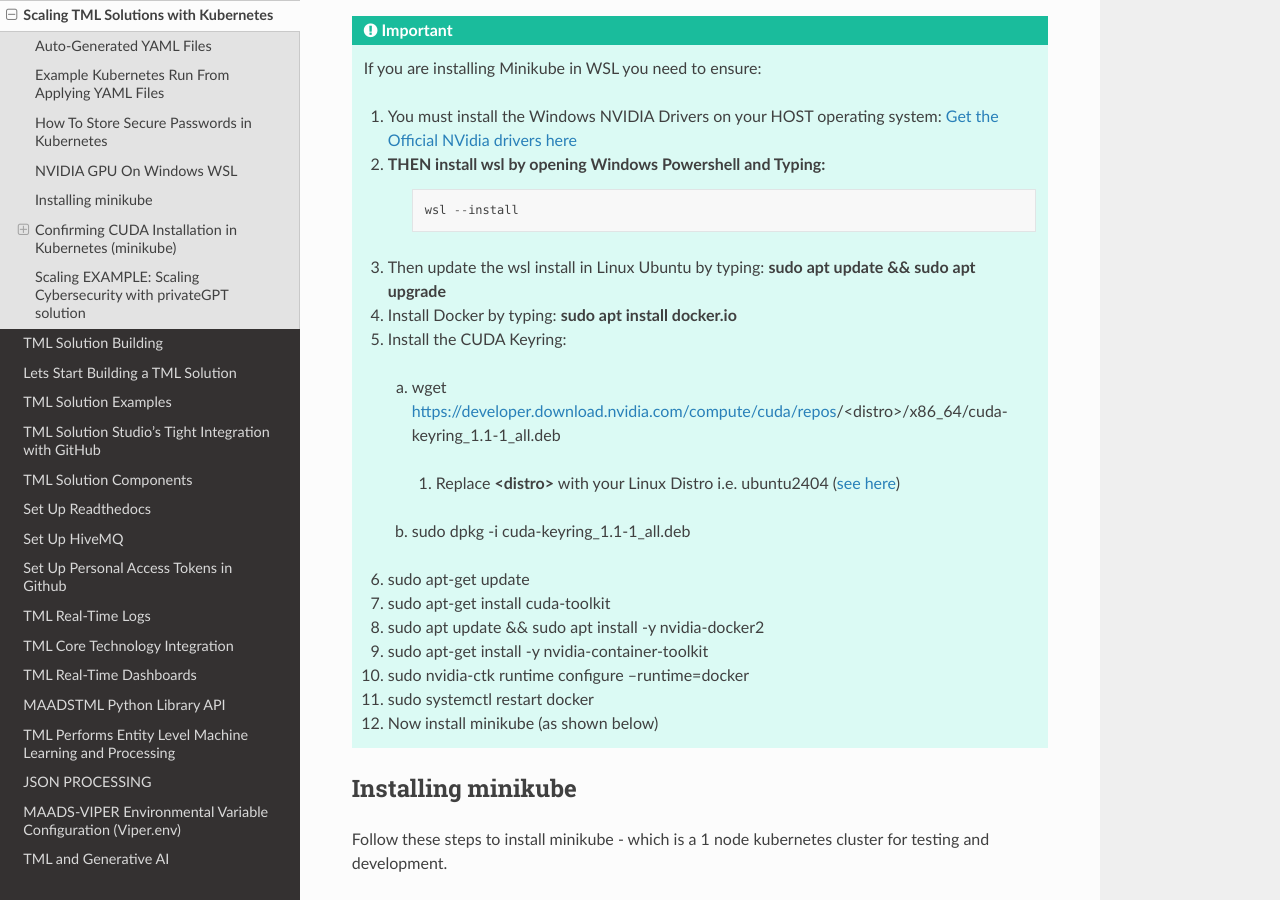
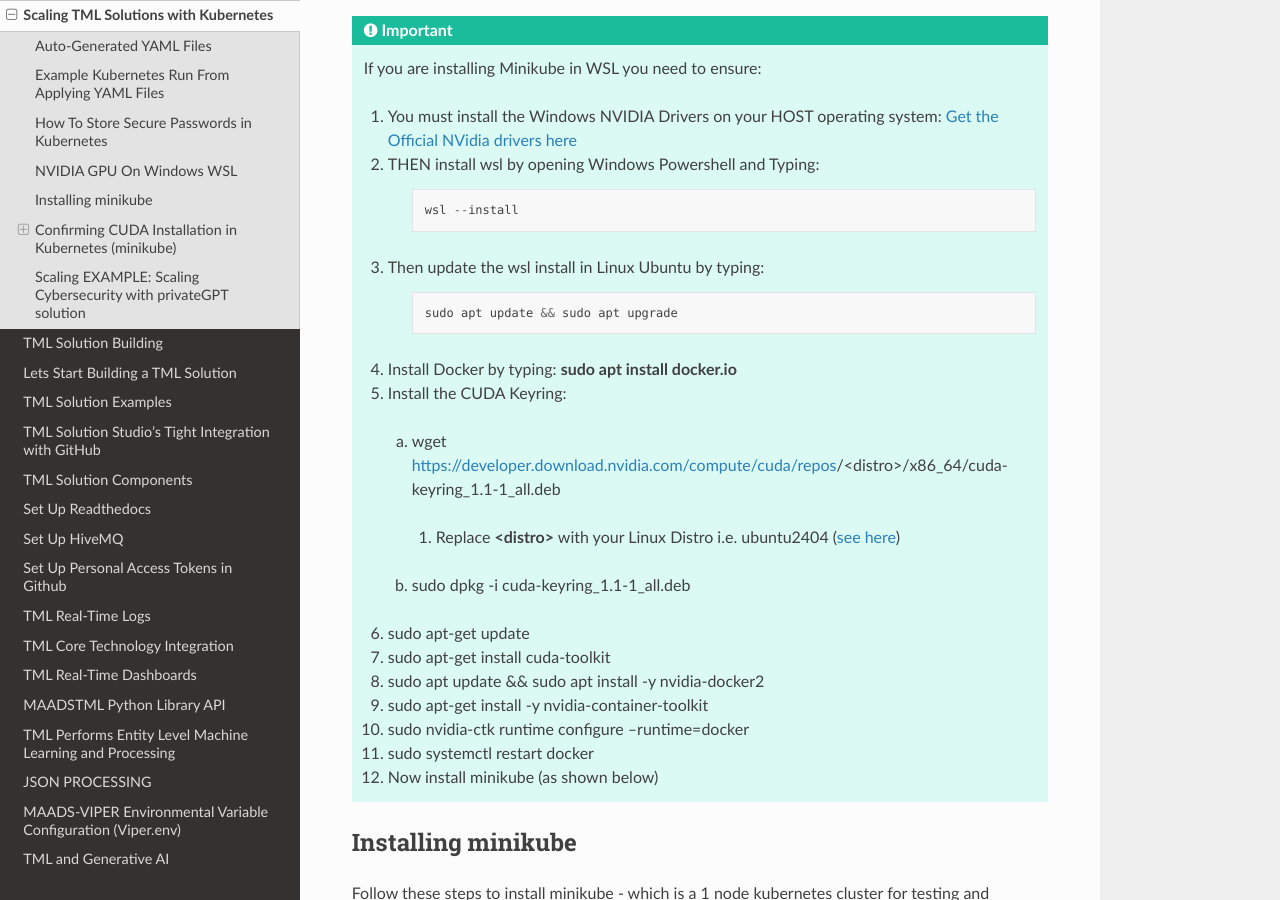
Before and after one commit to smaurice101/readthedocs, a Sphinx documentation site: the page built from docs/source/kube.rst, in a window 1280 px wide and 900 px high, scrolled down 4378 px. Built offline with Sphinx 7.4.7 and the Read the Docs theme 3.1.0, drawn with Linux system fonts in a browser that asks for light colours.

Commit message:
Update kube.rst

```diff
--- a/docs/source/kube.rst
+++ b/docs/source/kube.rst
@@ -184,11 +184,16 @@
    1. You must install the Windows NVIDIA Drivers on your HOST operating system: `Get the Official NVidia drivers here <https://www.nvidia.com/en-us/drivers/>`_
 
    2. THEN install wsl by opening Windows Powershell and Typing:
+
        .. code-block::
 
            wsl --install
 
-   3. Then update the wsl install in Linux Ubuntu by typing: **sudo apt update && sudo apt upgrade**
+   3. Then update the wsl install in Linux Ubuntu by typing:
+
+       .. code-block::
+
+           sudo apt update && sudo apt upgrade
 
    4. Install Docker by typing: **sudo apt install docker.io**
 
```
